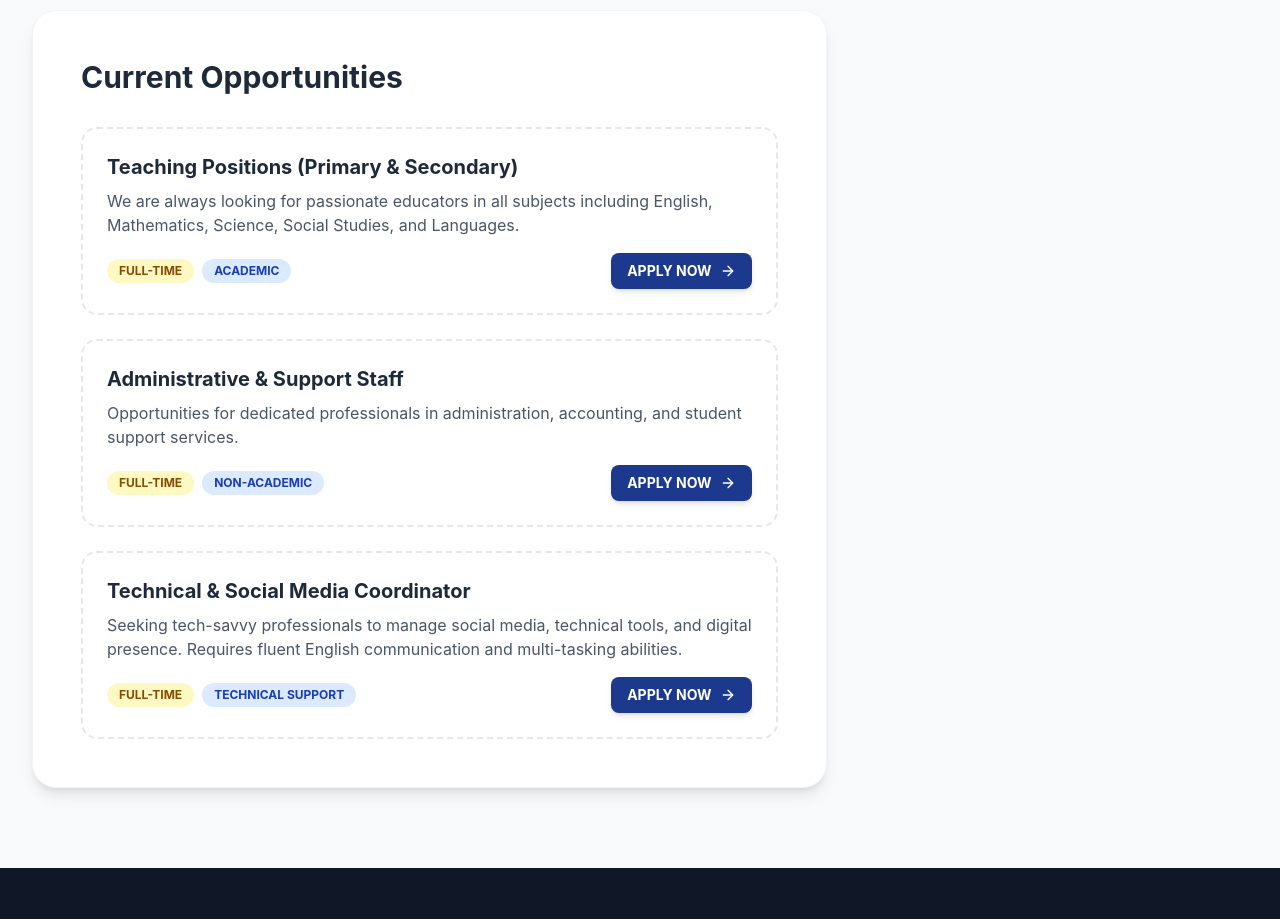
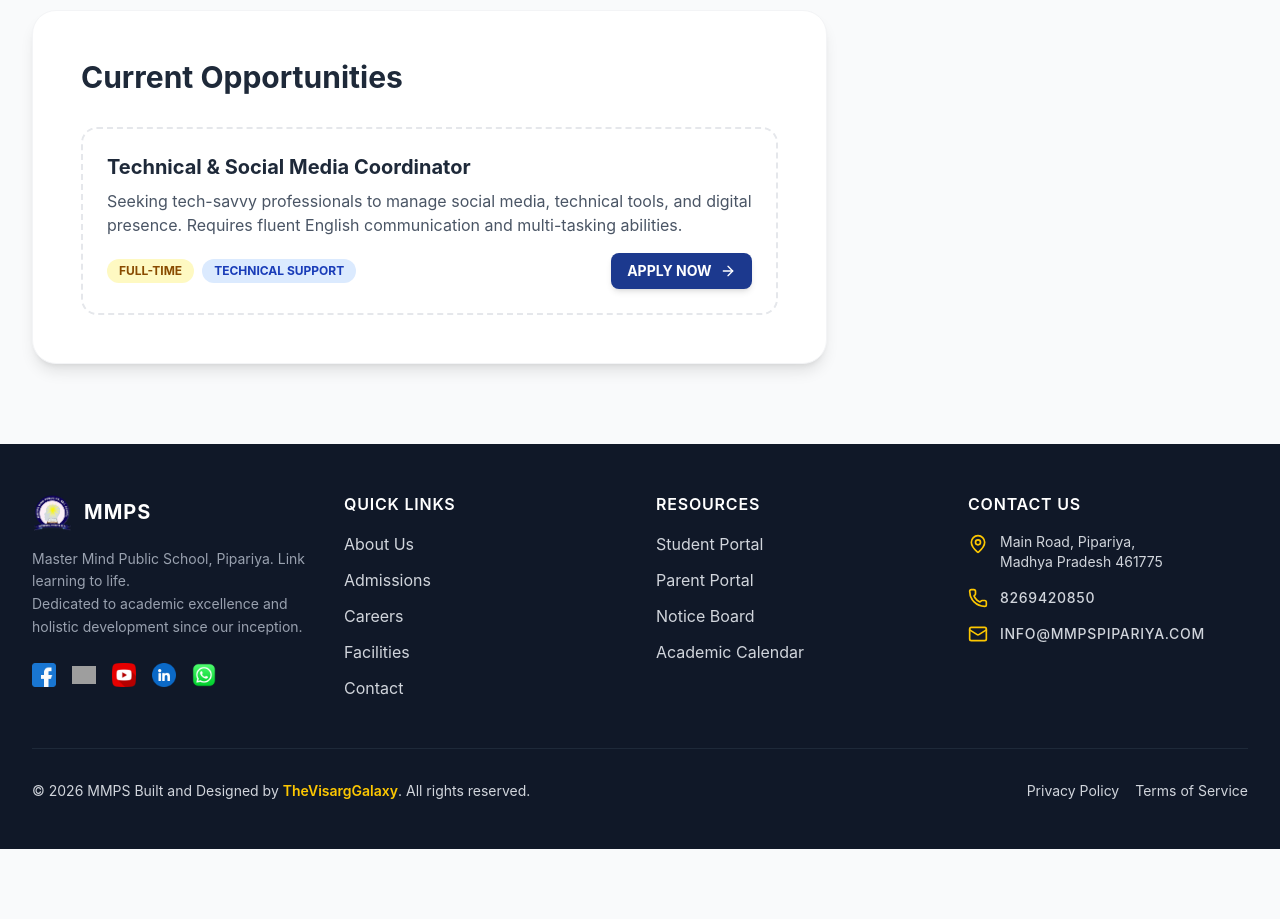
Before and after one commit to KaranXNandkishore01/MasterMindSchool, a React (Vite) app in the folder frontend/: page /careers in a window 1280 px wide. Shown: the part 1180-2099 px from the top of the page. After the commit the page ends 2029 px from the top, so only its background shows below. Built offline with nearby package versions, Linux system fonts and the light colour scheme; grey boxes are pictures that could not be loaded; the HTML template or start-up script is replaced by a standard one.

Commit message:
Add a descriptive commit message here

```diff
--- a/frontend/src/pages/public/Careers.jsx
+++ b/frontend/src/pages/public/Careers.jsx
@@ -48,44 +48,6 @@ const Careers = () => {
             <section className="bg-white rounded-3xl p-8 md:p-12 shadow-lg border border-gray-100">
               <h2 className="text-3xl font-bold text-gray-800 mb-8">Current Opportunities</h2>
               <div className="space-y-6">
-                <div className="p-6 rounded-2xl border-2 border-dashed border-gray-200 hover:border-blue-300 transition-colors">
-                  <h3 className="text-xl font-bold text-gray-800 mb-2">Teaching Positions (Primary & Secondary)</h3>
-                  <p className="text-gray-600 mb-4">We are always looking for passionate educators in all subjects including English, Mathematics, Science, Social Studies, and Languages.</p>
-                  <div className="flex flex-wrap items-center justify-between gap-4">
-                    <div className="flex flex-wrap gap-2">
-                      <span className="px-3 py-1 bg-yellow-100 text-yellow-800 text-xs font-bold rounded-full uppercase">Full-Time</span>
-                      <span className="px-3 py-1 bg-blue-100 text-blue-800 text-xs font-bold rounded-full uppercase">Academic</span>
-                    </div>
-                    <a
-                      href="https://forms.gle/L6r7K6nw5DwewRPF8"
-                      target="_blank"
-                      rel="noopener noreferrer"
-                      className="inline-flex items-center gap-2 bg-blue-900 hover:bg-blue-800 text-white px-4 py-2 rounded-lg font-bold text-sm transition-all hover:scale-105 shadow-md uppercase"
-                    >
-                      Apply Now <ArrowRight size={16} />
-                    </a>
-                  </div>
-                </div>
-
-                <div className="p-6 rounded-2xl border-2 border-dashed border-gray-200 hover:border-blue-300 transition-colors">
-                  <h3 className="text-xl font-bold text-gray-800 mb-2">Administrative & Support Staff</h3>
-                  <p className="text-gray-600 mb-4">Opportunities for dedicated professionals in administration, accounting, and student support services.</p>
-                  <div className="flex flex-wrap items-center justify-between gap-4">
-                    <div className="flex flex-wrap gap-2">
-                      <span className="px-3 py-1 bg-yellow-100 text-yellow-800 text-xs font-bold rounded-full uppercase">Full-Time</span>
-                      <span className="px-3 py-1 bg-blue-100 text-blue-800 text-xs font-bold rounded-full uppercase">Non-Academic</span>
-                    </div>
-                    <a
-                      href="https://forms.gle/L6r7K6nw5DwewRPF8"
-                      target="_blank"
-                      rel="noopener noreferrer"
-                      className="inline-flex items-center gap-2 bg-blue-900 hover:bg-blue-800 text-white px-4 py-2 rounded-lg font-bold text-sm transition-all hover:scale-105 shadow-md uppercase"
-                    >
-                      Apply Now <ArrowRight size={16} />
-                    </a>
-                  </div>
-                </div>
-
                 <div className="p-6 rounded-2xl border-2 border-dashed border-gray-200 hover:border-blue-300 transition-colors">
                   <h3 className="text-xl font-bold text-gray-800 mb-2">Technical & Social Media Coordinator</h3>
                   <p className="text-gray-600 mb-4">Seeking tech-savvy professionals to manage social media, technical tools, and digital presence. Requires fluent English communication and multi-tasking abilities.</p>
```
